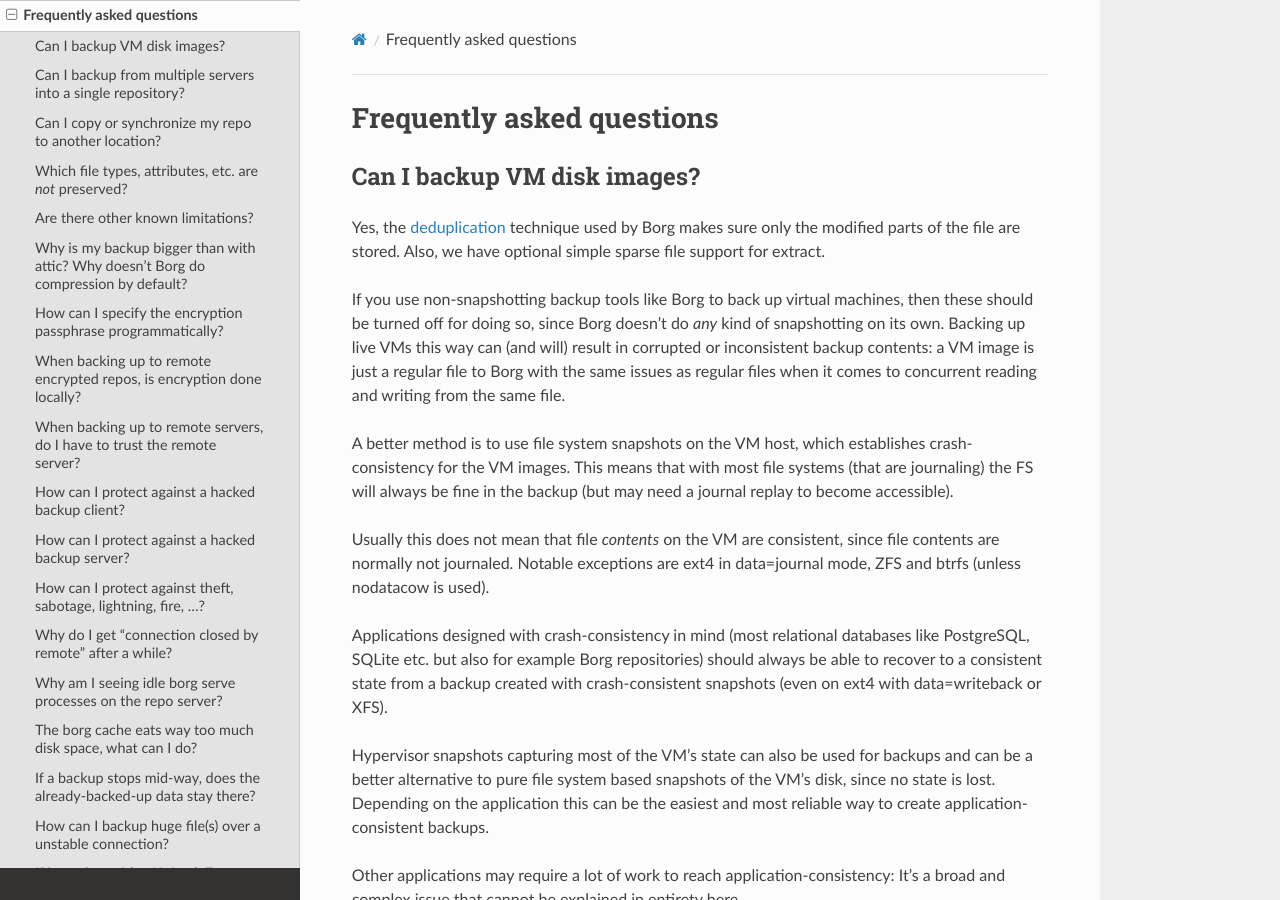
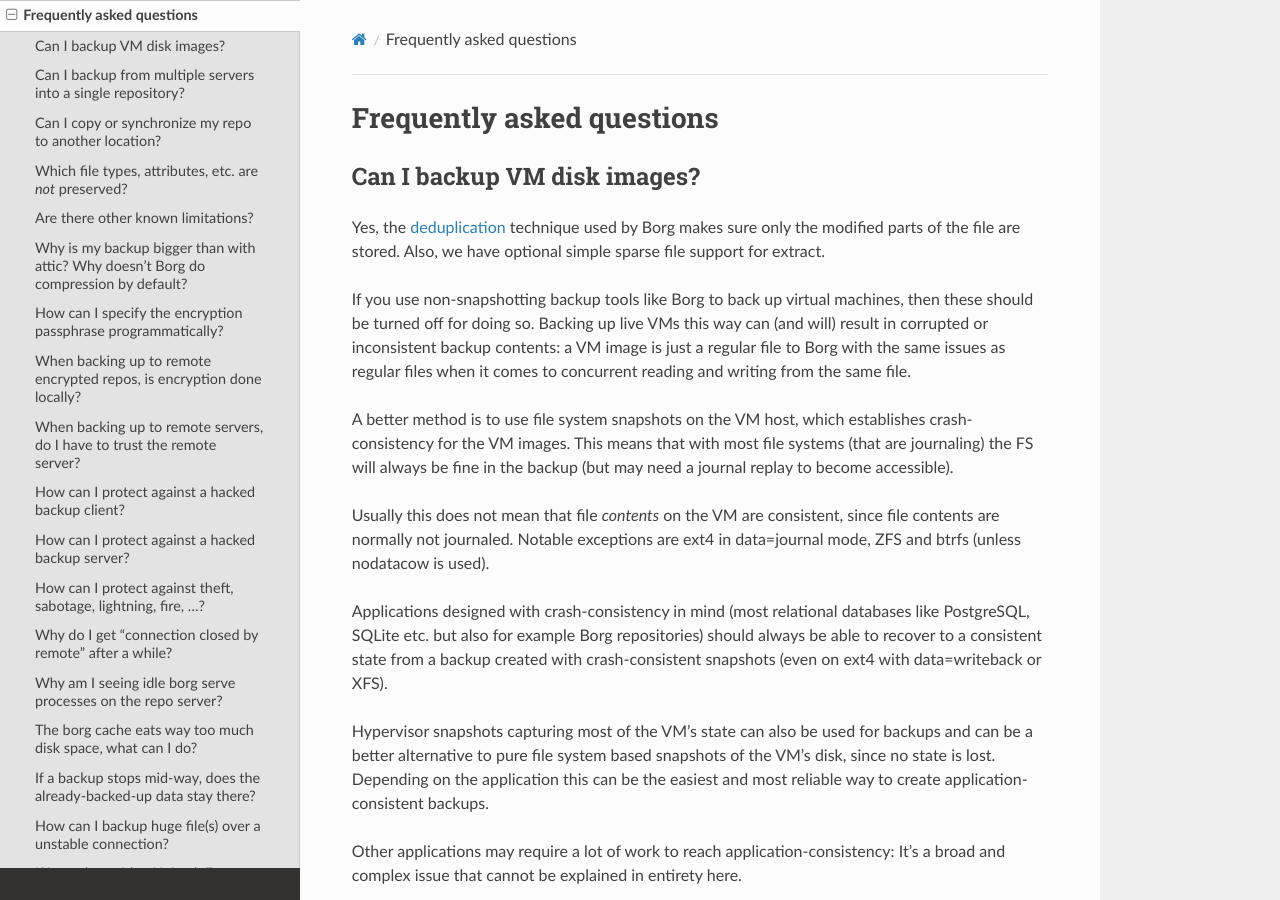
Before and after one commit to borgbackup/borg, a Sphinx documentation site: the page built from docs/faq.rst, in a window 1280 px wide and 900 px high. Built offline with Sphinx 7.4.7 and the Read the Docs theme 2.0.0, drawn with Linux system fonts in a browser that asks for light colours; pages that are not in the unit, such as notebooks, are missing from menus; the version number could not be read and is left out.

Commit message:
Update faq.rst

```diff
--- a/docs/faq.rst
+++ b/docs/faq.rst
@@ -13,8 +13,7 @@
 Also, we have optional simple sparse file support for extract.
 
 If you use non-snapshotting backup tools like Borg to back up virtual machines,
-then these should be turned off for doing so, since Borg doesn't do
-*any* kind of snapshotting on its own. Backing up live VMs this way can (and will)
+then these should be turned off for doing so. Backing up live VMs this way can (and will)
 result in corrupted or inconsistent backup contents: a VM image is just a regular file to
 Borg with the same issues as regular files when it comes to concurrent reading and writing from
 the same file.
```
